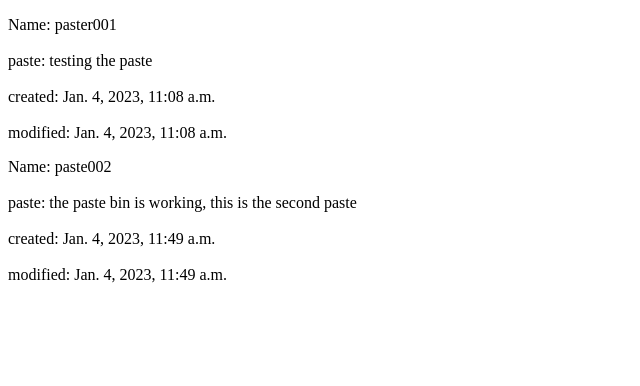
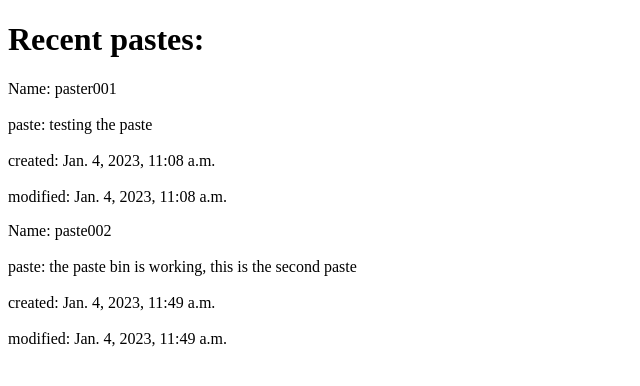
Before and after one commit to kkipngenokoech/100-days-of-backend-2023, a Django app: page /pastebin/pastes/ in a window 1280 px wide. Shown: the top 386 px of the page, without its empty margins (0-640 px from the left). Run offline with Django 4.2, Linux system fonts and the light colour scheme; data comes from the database, SQL or seed files in the repository.

Commit message:
working on the intendetion

```diff
--- a/Django/LoginSystem/templates/pastebin/paste_list.html
+++ b/Django/LoginSystem/templates/pastebin/paste_list.html
@@ -7,6 +7,8 @@
     <title>Pastes</title>
 </head>
 <body>
+    {% if pastes %}
+        <h1>Recent pastes:</h1>
         {% for paste in pastes %}
             <p>
                 <div>
@@ -30,5 +32,8 @@
                 </div>
             </p>
         {% endfor %}
+    {% else %}
+        <h1>No recent pastes</h1>
+    {% endif %}
 </body>
 </html>
```
Lines whose indentation alone changed are shown as unchanged.
